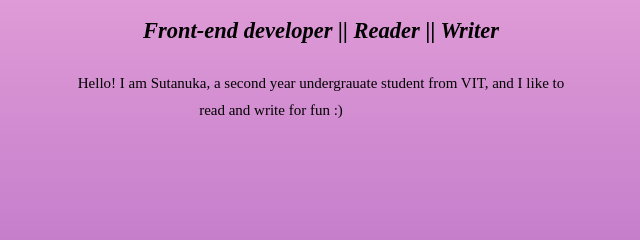
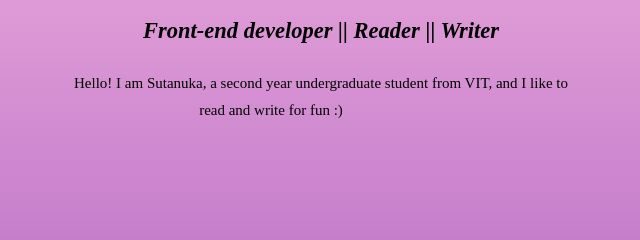
Before and after one commit to SutanukaChanda/cv, a plain HTML site: page index.html in a window 1280 px wide. Shown: the part 312-552 px from the top of the page, 369-1009 px from the left. Drawn offline with Linux system fonts and the light colour scheme; a web font is replaced by a local one.

Commit message:
Update index.html

```diff
--- a/index.html
+++ b/index.html
@@ -22,7 +22,7 @@
     <h2 ><i>Front-end developer || Reader || Writer</i></h2>
     <p>
         Hello!
-        I am Sutanuka, a second year undergrauate student from VIT, and I like to read and write for fun :)
+        I am Sutanuka, a second year undergraduate student from VIT, and I like to read and write for fun :)
     </p>
     </div>
 
```
